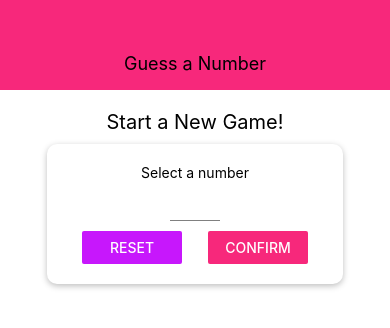
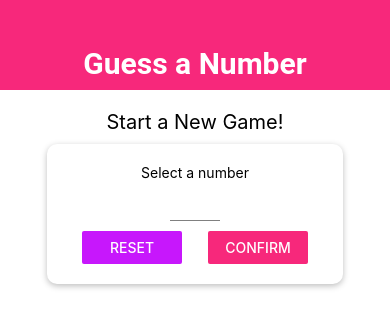
Before and after one commit to gcolotti/rn-app-2, a React Native app: screen / in a window 390 px wide. Shown: the top 328 px of the page. Built offline with nearby package versions, Linux system fonts and the light colour scheme.

Commit message:
Styles fix in StartGameScreen

```diff
--- a/components/Header.js
+++ b/components/Header.js
@@ -22,8 +22,10 @@ const styles = StyleSheet.create({
         justifyContent: 'center',
     },
     headerTitle: {
-        color: 'black',
-        fontSize: 18,
+        color: 'white',
+        fontSize: 30,
+        fontWeight: 'bold',
+        fontFamily: 'Roboto',
     }
 });
 
```
